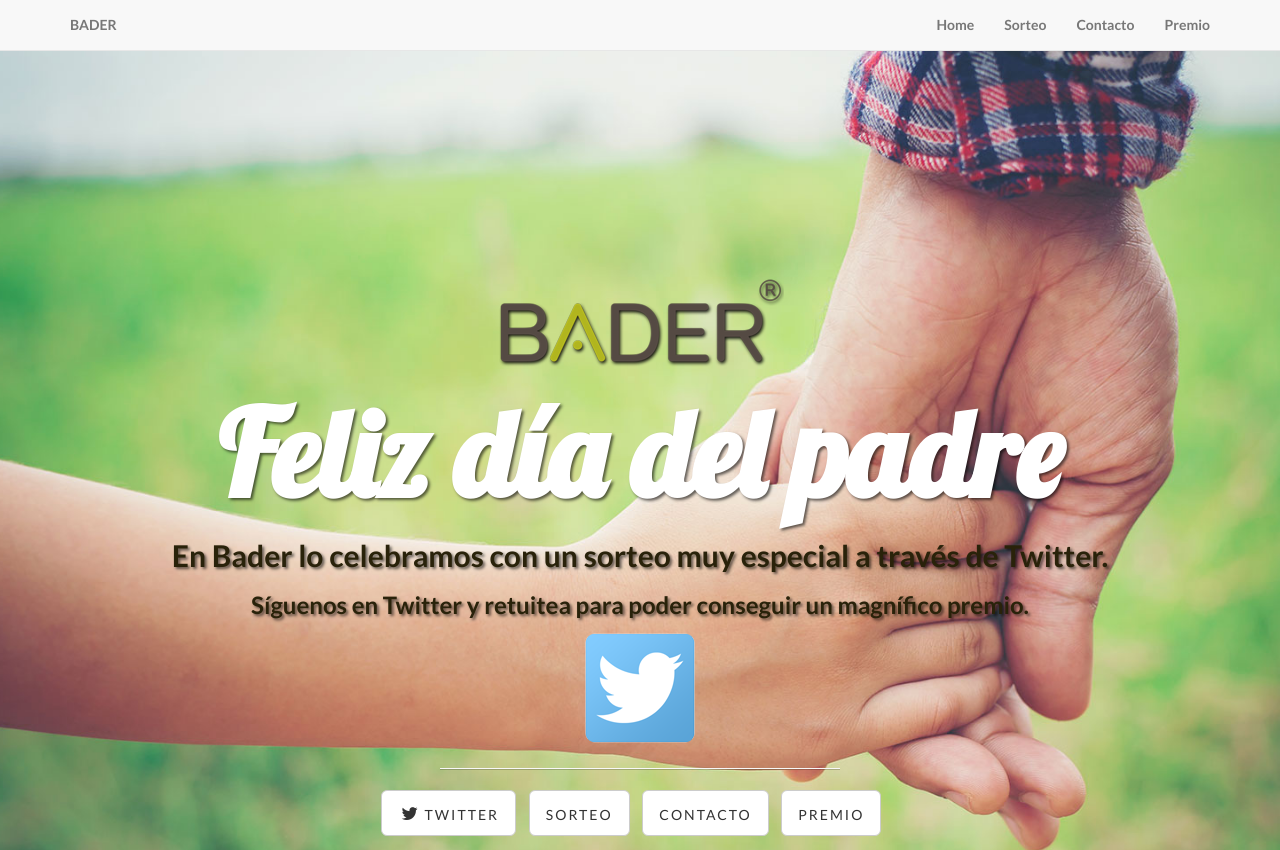
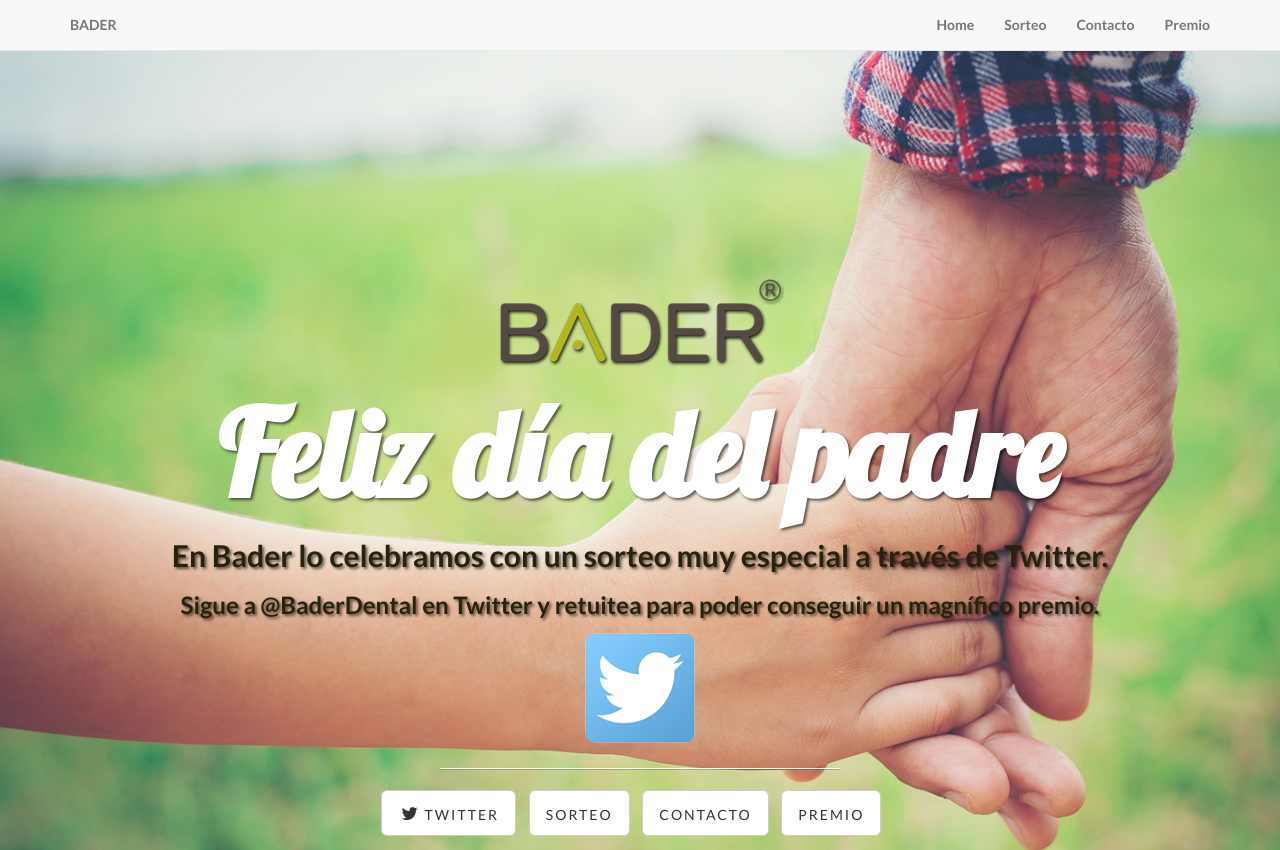
Before and after one commit to pablomsdev/landing-dia-padre-bader, a plain HTML site: page index.html in a window 1280 px wide. Shown: the top 850 px of the page. Drawn offline with nearby package versions, Linux system fonts and the light colour scheme.

```diff
--- a/index.html
+++ b/index.html
@@ -103,7 +103,7 @@
                         <br>
                         <h1>Feliz día del padre</h1>
                         <h2>En Bader lo celebramos con un sorteo muy especial a través de Twitter.</h2>
-                        <h3>Síguenos en Twitter y retuitea para poder conseguir un magnífico premio.</h3>
+                        <h3>Sigue a @BaderDental en Twitter y retuitea para poder conseguir un magnífico premio.</h3>
                         <a href="https://twitter.com/baderdental"><img src="img/twitter.png"></img></a>
                         <hr class="intro-divider">
                         <ul class="list-inline intro-social-buttons">
```
